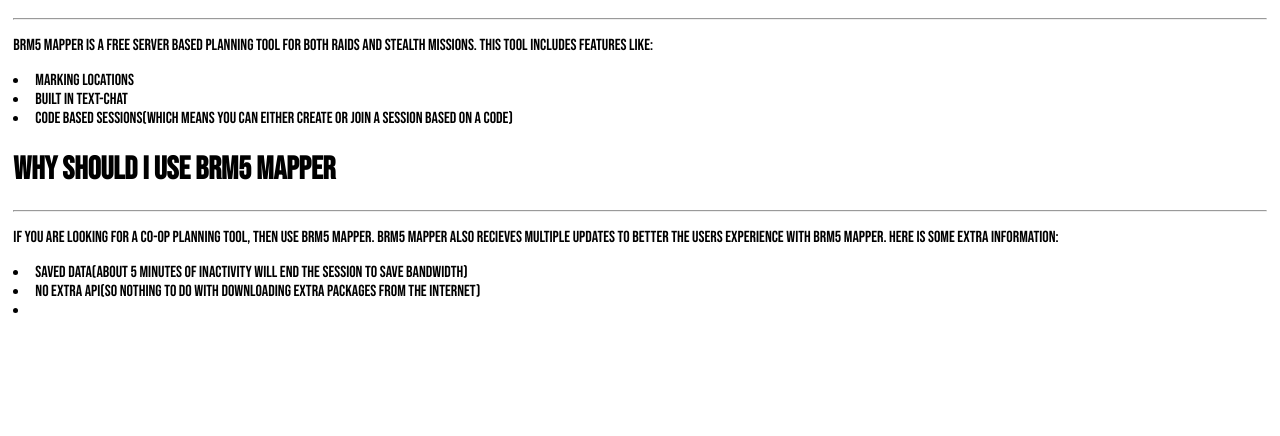
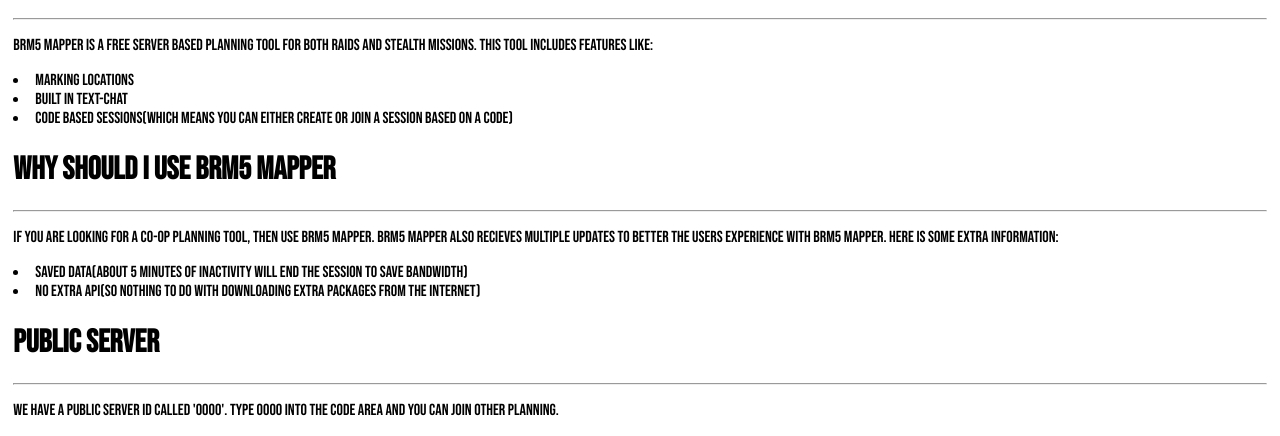
Before and after one commit to nevcorporation/BRM5PublicMapper, a plain HTML site: page index.html in a window 1280 px wide. Shown: the part 1117-1553 px from the top of the page. Before the commit the page ends 1450 px from the top, so only its background shows below. Drawn offline with Linux system fonts and the light colour scheme.

Commit message:
First add

```diff
--- a/index.html
+++ b/index.html
@@ -35,7 +35,9 @@
         <p>If you are looking for a co-op planning tool, then use BRM5 Mapper. BRM5 Mapper also recieves multiple updates to better the users experience with BRM5 Mapper. Here is some extra information: </p>
         <li>Saved data(About 5 minutes of inactivity will end the session to save bandwidth)</li>
         <li>No extra api(So nothing to do with downloading extra packages from the internet)</li>
-        <li></li>
+        <h1>Public Server</h1>
+        <hr>
+        <p>We have a public server id called '0000'. Type 0000 into the code area and you can join other planning.</p>
     </div>
 </body>
 </html>
```
